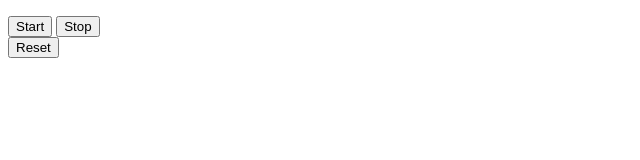
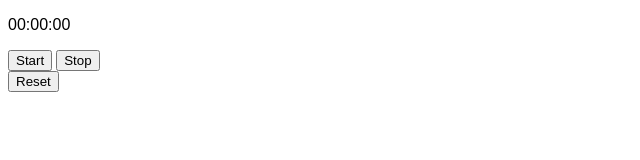
Before and after one commit to rachyoder/stopwatch, a plain HTML site: page index.html in a window 1280 px wide. Both pictures are taken after a click on the button "Reset". Shown: the whole page, without its empty margins (0-640 px from the left). Drawn offline with Linux system fonts and the light colour scheme.

Commit message:
added reset button

```diff
--- a/index.html
+++ b/index.html
@@ -17,59 +17,21 @@
     <button class="stop" type="button">Stop</button>
     <br>
     <button class="reset" type="button">Reset</button>
+
     <script>
-        // var _this = this;
-        // var interval = null;
-        // var totalTimePassed = null;
-        // var startTimeMain = null;
-        // console.log(this);
-
-        // document.querySelector('.start').onclick = function () {
-        //     //console.log(this);
-        //     var startTime = Date.now();
-        //     startTimeMain = startTime;
-        //     var self = this;
-        //     _this.interval = setInterval(function () {
-        //         //console.log(this);
-        //         var nowTime = Date.now() - startTime;
-        //         if(totalTimePassed != null){
-        //             nowTime += _this.totalTimePassed;
-        //             totalTimePassed = null;
-        //             _this.startTimeMain = null;
-        //         }
-        //         dateCount = new Date(nowTime);
-
-        //         hours = Math.round(dateCount / 1000 / 60 / 60);
-        //         minutes = dateCount.getMinutes();
-        //         seconds = dateCount.getSeconds();
-
-        //         function doubleDigit(number) {
-        //             if (number < 10) {
-        //                 return '0' + number;
-        //             } else {
-        //                 return number;
-        //             }
-        //         }
-        //         hours = doubleDigit(hours);
-        //         minutes = doubleDigit(minutes);
-        //         seconds = doubleDigit(seconds);
-        //         document.querySelector('.clock').textContent = hours + ":" + minutes + ":" + seconds;
-
-        //     }, 1000);
-        // }
-        // document.querySelector('.stop').onclick = function() {
-        //     console.log(this);
-        //     totalTimePassed = Date.now() - startTimeMain;
-        //     clearInterval(interval);
-        // }
-        var startTime = Date.now();
+        var _this = this;
+        var interval = null;
+        var startTime = null;
 
         document.querySelector(".start").addEventListener("click",runInterval);
+        document.querySelector(".stop").addEventListener("click", stopInterval);
+        document.querySelector(".reset").addEventListener("click", resetInterval);
 
         function runInterval() {
             //console.log("test");
+            _this.startTime = Date.now();
 
-            var  interval = setInterval(function() {
+            _this.interval = setInterval(function() {
                 var nowTime = Date.now() - startTime;
                 //console.log(nowTime);
 
@@ -95,6 +57,16 @@
             }, 1000);
         }
 
+        function stopInterval() {
+            clearInterval(_this.interval);
+        }
+
+        function resetInterval() {
+            clearInterval(_this.interval);
+            _this.startTime = Date.now();
+            document.querySelector(".clock").textContent = "00:00:00";
+        }
+
     </script>
 </body>
 
```
